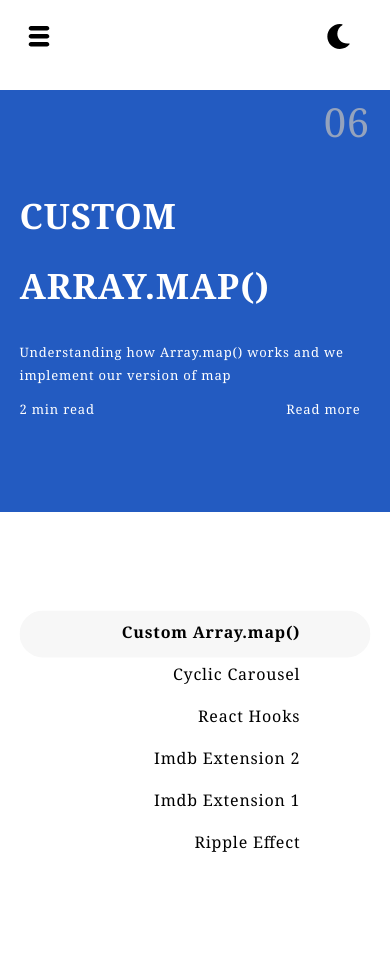
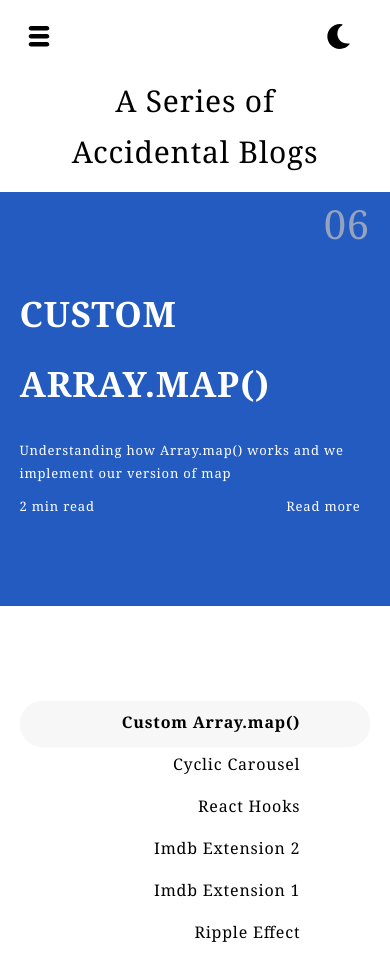
Before and after one commit to dhilipkmr/website, a Gatsby site: page /blogs in a window 390 px wide. Before the commit the page ends 947 px from the top, so only its background shows below. Built offline with nearby package versions, Linux system fonts and the light colour scheme; Gatsby itself is replaced by a stand-in of ours; some packages are replaced by stand-ins of ours; a web font is replaced by a local one.

Commit message:
rearrange

```diff
--- a/src/components/style/common.css
+++ b/src/components/style/common.css
@@ -526,7 +526,7 @@ pre[data-line] {
     display: block !important;
   }
   .fillUpFromZero {
-    height: 50vh;
+    height: 49vh;
     transition: all 1s cubic-bezier(0.075, 0.82, 0.165, 1);
     animation: fillUp50vh 1s forwards !important;
   }
@@ -651,7 +651,9 @@ pre[data-line] {
   bottom: 0;
   color: white;
 }
-
+.showBlogHead600 {
+  display: none;
+}
 /* skills */
 .skillCard {
   color: white;
@@ -693,4 +695,10 @@ pre[data-line] {
   .skillCard {
     width: 100%;
   }
+  .showBlogHead600 {
+    display: block !important;
+    font-size: 30px !important;
+    line-height: 1.7em !important;
+    color: var(--headingTxtColor);
+  }
 }
--- a/src/pages/blogs.js
+++ b/src/pages/blogs.js
@@ -55,7 +55,11 @@ class Blogs extends React.Component{
     return (
       <Layout className="mh100" theme={this.state.theme} themer={this.themer}>
         <div>
-          <div className="mh90vh marginT15 blog">
+          <div className="textcenter showBlogHead600">
+            <div> A Series of</div>
+            <div>Accidental Blogs</div>
+          </div>
+          <div className="mh90vh blog marginT15">
             <div className="inbl mh90vh"></div>
             <div className="inbl posRel width60 skillDesc fillUpFromZero mw100" style={{'animationDelay': '0.2s'}}>
               {post && <div className=" posAbs themeBg blogcounter">{this.getNumber(post.postNum)}</div>}
```
